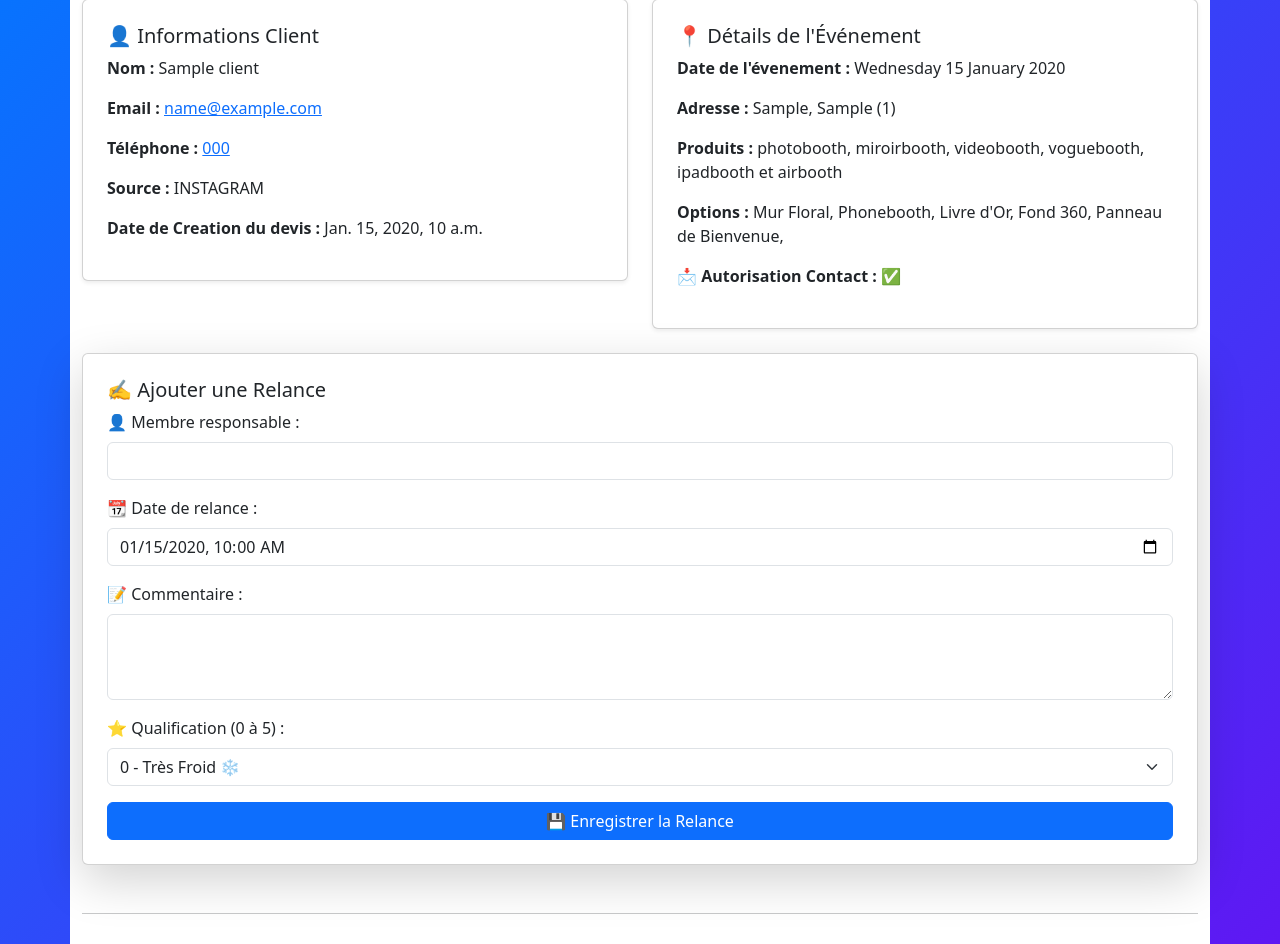
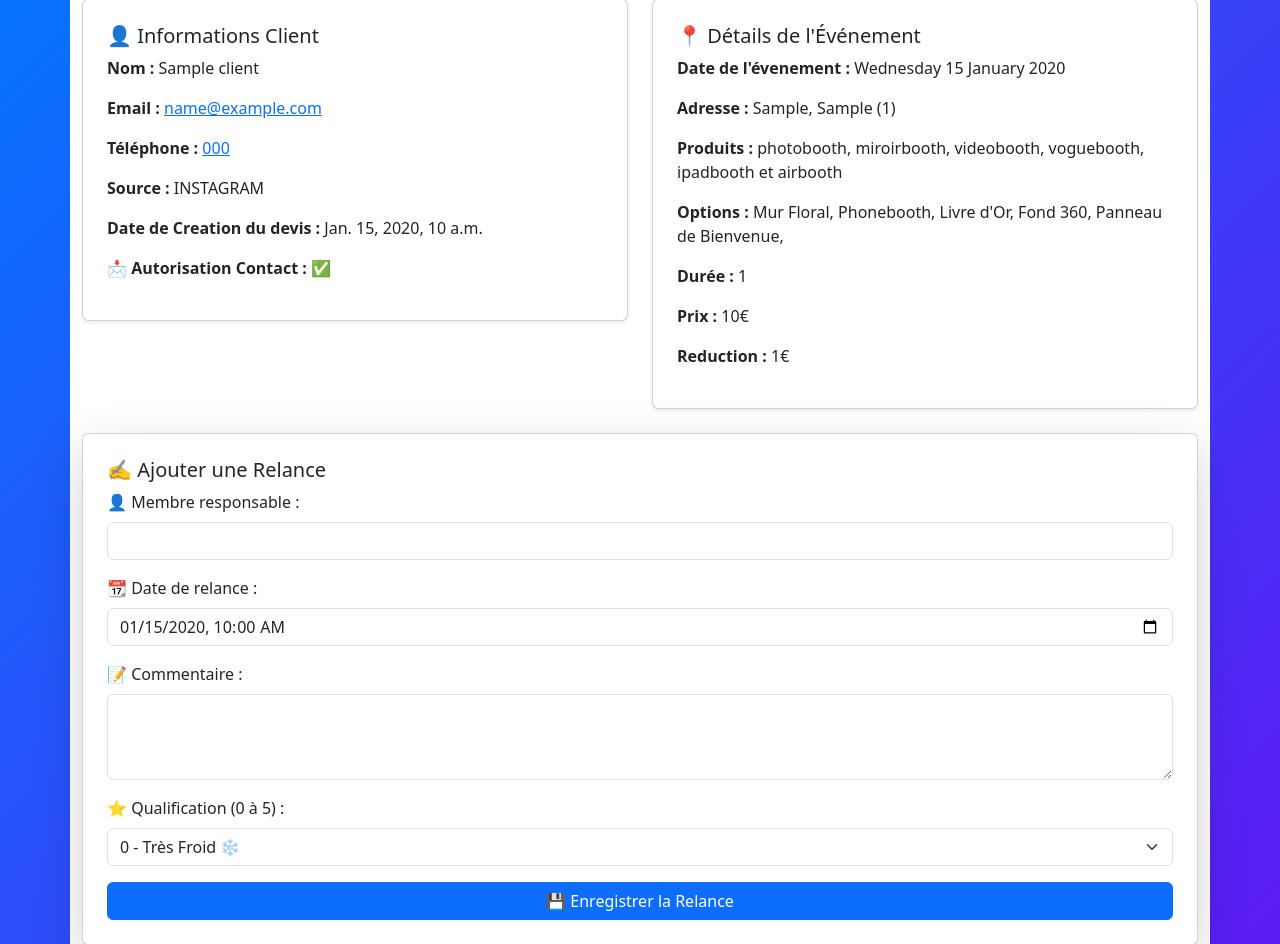
Before and after one commit to stephanefly/reservation, a Django app: template app/templates/app/team/info_relance_client.html in a window 1280 px wide. Shown: the part 197-1141 px from the top of the page. Run offline with Django 4.2, Linux system fonts and the light colour scheme; tables that the repository leaves empty hold one stand-in row (values such as "Sample post"); the template is opened without the code that fills it: values that come from a table or form of the project are taken from there, most other values are stand-ins (such as "Sample title", 1, 10 or a date in 2020); parts of the project's set-up code (start-up, migrations or seed data) failed here and were passed over; some libraries are stand-ins or nearby versions.

Commit message:
relance client

```diff
--- a/app/module/cloud/connect_ftp_nas.py
+++ b/app/module/cloud/connect_ftp_nas.py
@@ -1,4 +1,4 @@
-# import paramiko
+import paramiko
 from django.core.files.storage import Storage
 from django.core.files.base import ContentFile
 from myselfiebooth.settings import FTP_SERVER, FTP_PORT, FTP_USER, FTP_PASS, PREPA_EVENT_PATH, NAS_EVENT_PATH
--- a/app/templates/app/team/info_relance_client.html
+++ b/app/templates/app/team/info_relance_client.html
@@ -14,6 +14,13 @@
         <p><strong>Téléphone :</strong> <a href="tel:{{ event.client.numero_telephone }}">{{ event.client.numero_telephone }}</a></p>
         <p><strong>Source :</strong> {{ event.client.how_find }}</p>
         <p><strong>Date de Creation du devis :</strong> {{ event.created_at }}</p>
+                <p><strong>📩 Autorisation Contact :</strong>
+            {% if event.client.autorisation_mail %}
+                ✅
+            {% else %}
+                ❌
+            {% endif %}
+        </p>
     </div>
         </div>
         <div class="col">
@@ -30,13 +37,9 @@
             {% if event.event_option.Fond360 %} Fond 360, {% endif %}
             {% if event.event_option.PanneauBienvenue %} Panneau de Bienvenue, {% endif %}
         </p>
-        <p><strong>📩 Autorisation Contact :</strong>
-            {% if event.client.autorisation_mail %}
-                ✅
-            {% else %}
-                ❌
-            {% endif %}
-        </p>
+        <p><strong>Durée :</strong> {{ event.event_option.duree }}</p>
+        <p><strong>Prix :</strong> {{ event.prix_proposed }}€</p>
+        <p><strong>Reduction :</strong> {{ event.reduc_all }}€</p>
     </div>
     </div>
         </div>
```
